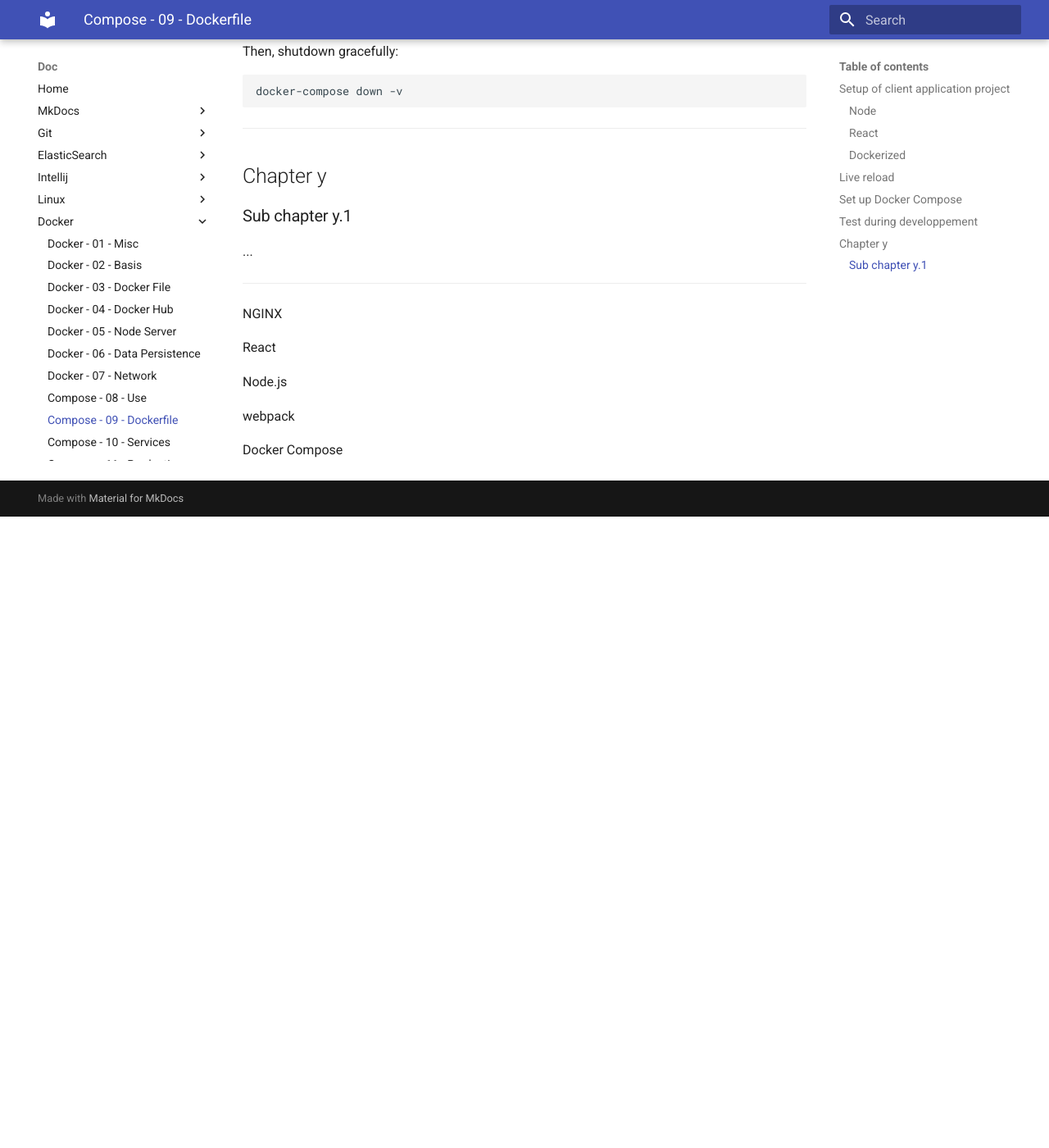
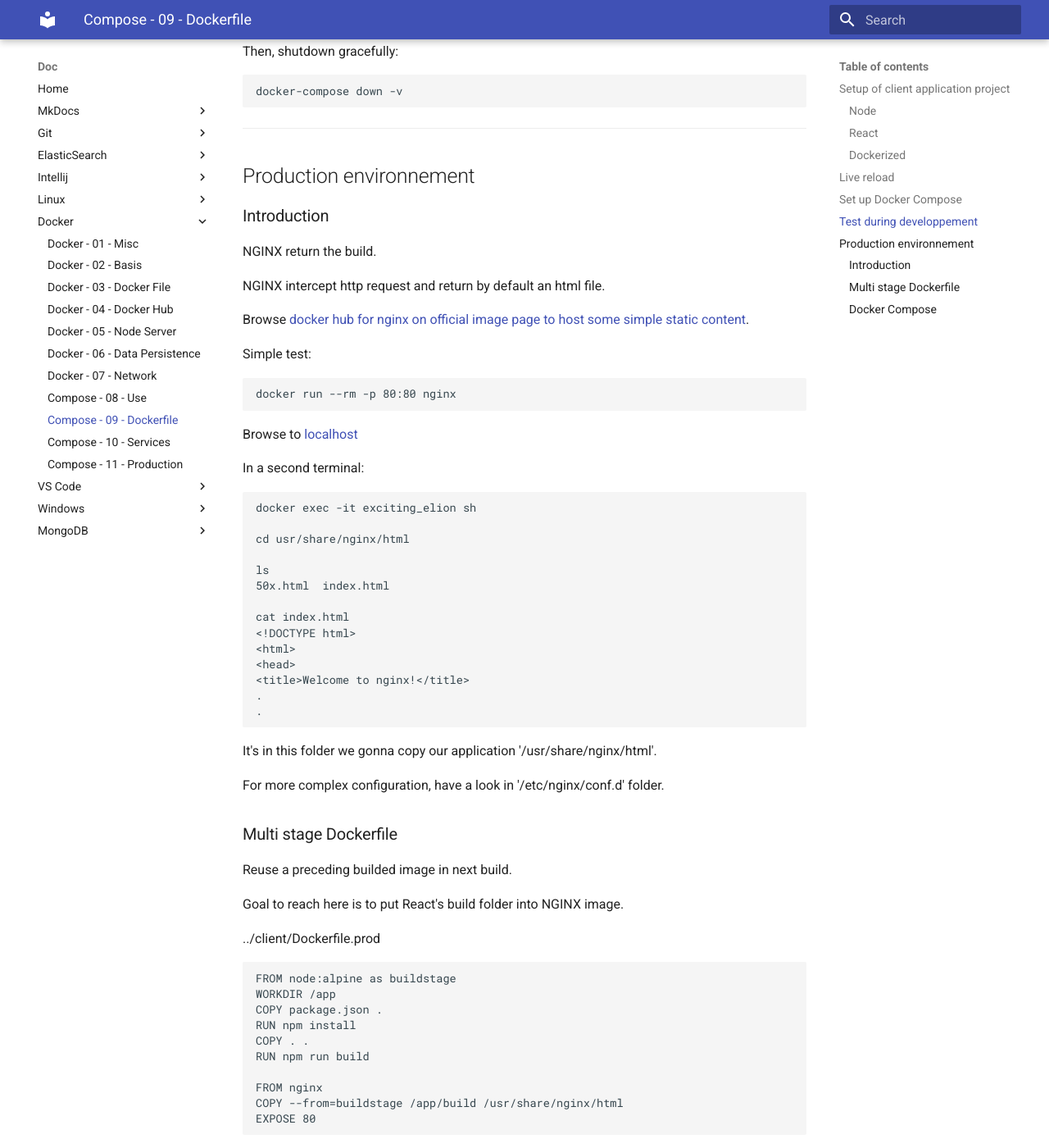
Before and after one commit to oldu73/doc, an MkDocs documentation site: the page built from docs/docker/9-compose-dockerfile.md, in a window 1280 px wide and 1400 px high, scrolled down 7225 px. Shown: the whole window at 82% size. Built offline with MkDocs 1.6.1 and Material for MkDocs 9.7.7, drawn with Linux system fonts in a browser that asks for light colours; before the commit the page ends 7855 px from its top, so only the background shows below that; some of the changed text lies outside the part shown.

Commit message:
docker compose - 09 - dockerfile - production environnement

````diff
--- a/docs/docker/9-compose-dockerfile.md
+++ b/docs/docker/9-compose-dockerfile.md
@@ -356,20 +356,134 @@
 
 ***
 
-## Chapter y
+## Production environnement
 
-### Sub chapter y.1
+### Introduction
 
-...
+NGINX return the build.
+
+NGINX intercept http request and return by default an html file.
+
+Browse [docker hub for nginx on official image page to host some simple static content](https://hub.docker.com/_/nginx#:~:text=Hosting%20some%20simple%20static%20content).
+
+Simple test:
+
+```console
+docker run --rm -p 80:80 nginx
+```
+
+Browse to [localhost](http://localhost/)
+
+In a second terminal:
+
+```console
+docker exec -it exciting_elion sh
+
+cd usr/share/nginx/html
+
+ls
+50x.html  index.html
+
+cat index.html
+<!DOCTYPE html>
+<html>
+<head>
+<title>Welcome to nginx!</title>
+.
+.
+```
+
+It's in this folder we gonna copy our application '/usr/share/nginx/html'.
+
+For more complex configuration, have a look in '/etc/nginx/conf.d' folder.
+
+### Multi stage Dockerfile
+
+Reuse a preceding builded image in next build.
+
+Goal to reach here is to put React's build folder into NGINX image.
+
+../client/Dockerfile.prod
+
+```text
+FROM node:alpine as buildstage
+WORKDIR /app
+COPY package.json .
+RUN npm install
+COPY . .
+RUN npm run build
+
+FROM nginx
+COPY --from=buildstage /app/build /usr/share/nginx/html
+EXPOSE 80
+```
+
+After second FROM above, --from=buildstage refer to first stage of image build (npm run build, output is a 'build' folder that containe production application).
+
+Build Docker image:
+
+```console
+docker build -t nginxreact -f Dockerfile.prod .
+.
+.
+ => [stage-1 2/2] COPY --from=buildstage /app/build /usr/share/nginx/html
+.
+.
+
+docker image ls
+REPOSITORY      TAG       IMAGE ID       CREATED         SIZE
+nginxreact      latest    ee3388384541   4 minutes ago   141MB
+.
+.
+<none>          <none>    1c9dc1e2c948   6 hours ago     483MB
+.
+.
+```
+
+"\<none\>" image are produced by intermediate build stage(s).
+
+Launch a container with just built image:
+
+```console
+docker run --rm -p 80:80 nginxreact
+```
+
+Browse to [localhost](http://localhost/) to observe your production application running.
+
+### Docker Compose
+
+A new Docker Compose configuration file dedicated to prodction:
+
+```console
+touch docker-compose.prod.yml
+```
+
+docker-compose.prod.yml
+
+```yaml
+version: "3.8"
+services:
+  mynginx:
+    build:
+      context: .
+      dockerfile: Dockerfile.prod
+    ports:
+      - 80:80
+```
+
+Reset Docker content:
+
+```console
+docker system prune -a
+docker volume prune
+```
+
+Start a fresh new production application:
+
+```console
+docker-compose -f docker-compose.prod.yml up
+```
+
+Browse to [localhost](http://localhost/) to observe your production application running.
 
 ***
-
-NGINX
-
-React
-
-Node.js
-
-webpack
-
-Docker Compose
````
Also changed, not shown: docs/docker/10-compose-services.md (+10 -0 lines).
